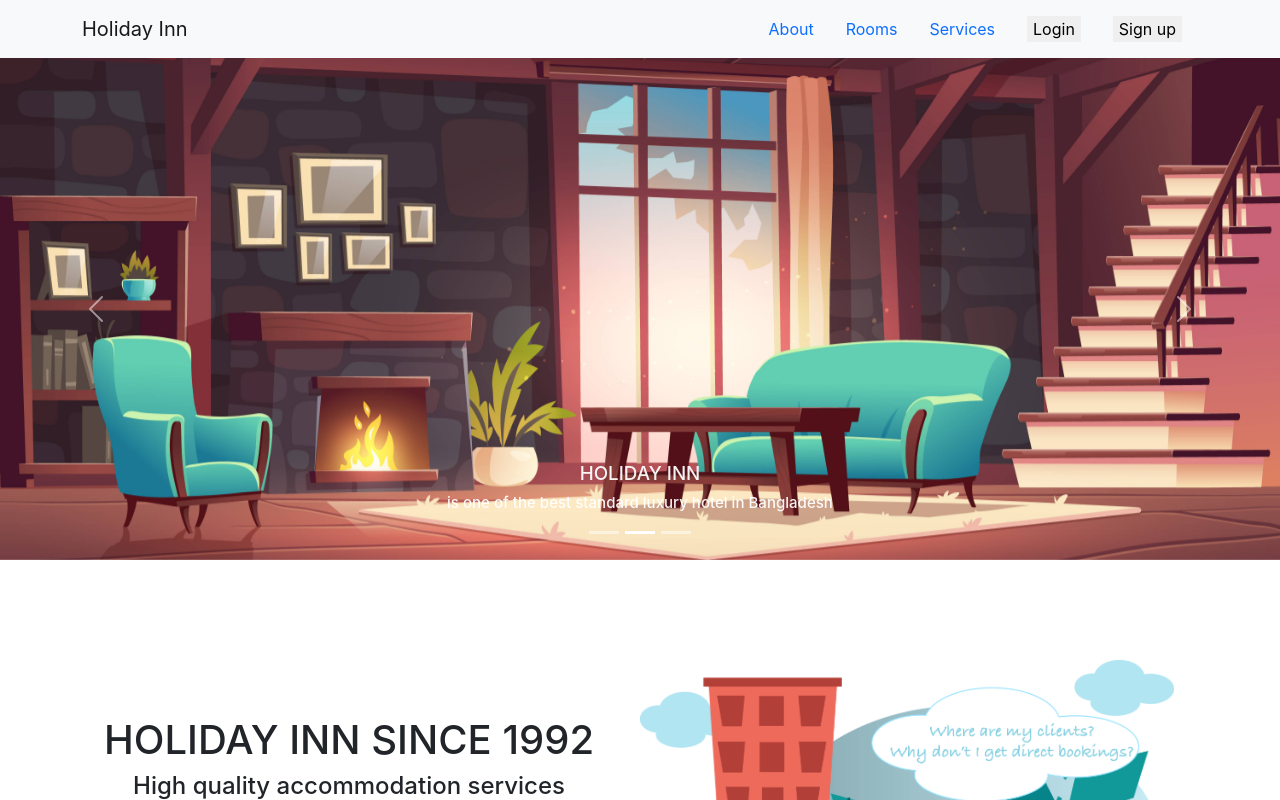
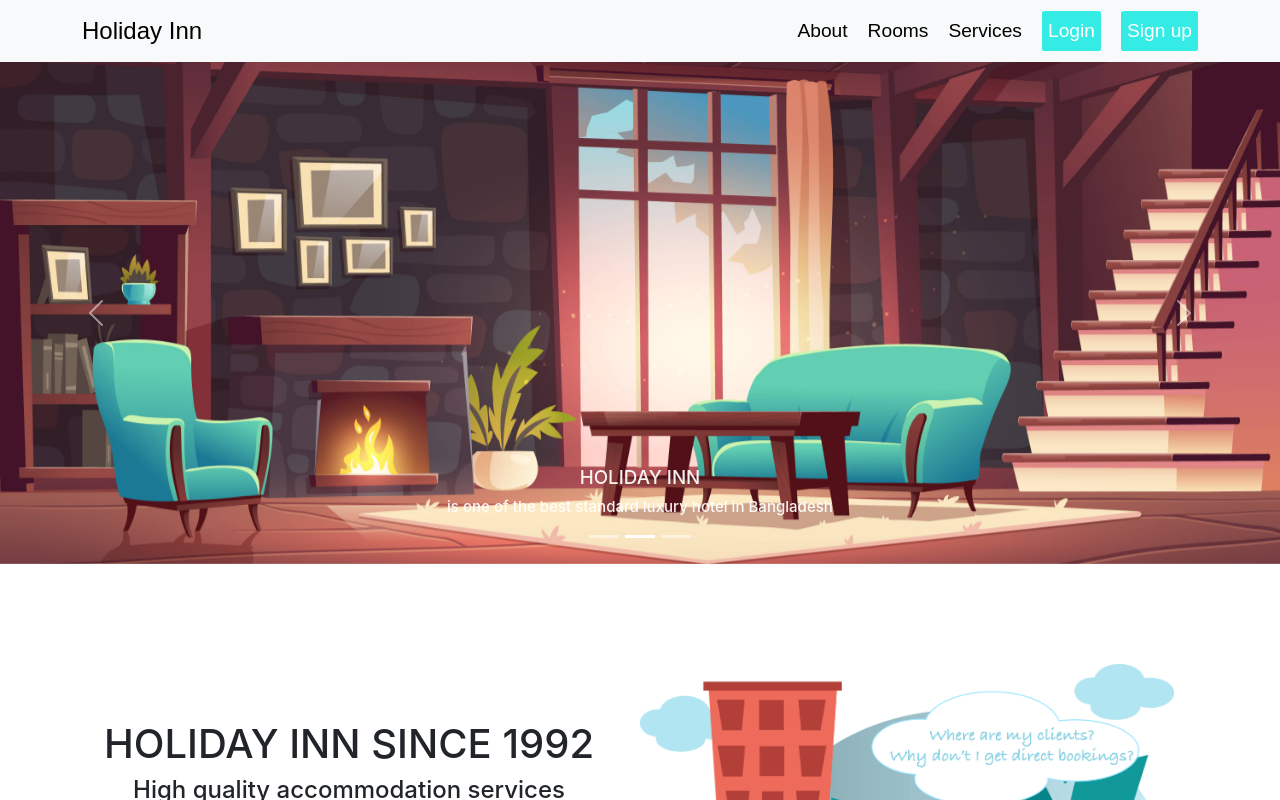
Before and after one commit to RahmanRakib9/Holiday-Inn-Client, a React (Create React App) app: page / in a window 1280 px wide. Shown: the top 800 px of the page. Built offline with nearby package versions, Linux system fonts and the light colour scheme; no server answers; the HTML template or start-up script is replaced by a standard one.

Commit message:
header updated

```diff
--- a/src/Pages/Shared/Header/Header.css
+++ b/src/Pages/Shared/Header/Header.css
@@ -1,3 +1,17 @@
+.link-style{
+     color:black;
+     margin-left: 20px;
+     text-decoration: none;
+     font-size: larger;
+     font-family:Arial, Helvetica, sans-serif;
+}
 .authentication-btn{
      border: none;
+     height: 40px;
+     background-color: #34ebe5;
+     border-radius: 5%;
+     color: white;
+     font-size: larger;
+     font-family:Arial, Helvetica, sans-serif;
+     margin-left: 20px;
 }
--- a/src/Pages/Shared/Header/Header.js
+++ b/src/Pages/Shared/Header/Header.js
@@ -10,19 +10,19 @@
           <>
                <Navbar bg="light" variant="light" sticky="top" collapseOnSelect expand="lg" >
                     <Container>
-                         <Navbar.Brand href="/home#home">Holiday Inn</Navbar.Brand>
+                         <Navbar.Brand href="/" style={{ fontSize: 'x-large', color: "black", fontFamily: 'fantasy' }}>Holiday Inn</Navbar.Brand>
                          <Navbar.Toggle />
                          <Navbar.Collapse className="justify-content-end">
-                              <Nav.Link href='/home#aboutHotel'>About</Nav.Link>
-                              <Nav.Link href='/home#rooms'>Rooms</Nav.Link>
-                              <Nav.Link to="">Services</Nav.Link>
+                              <Link to='/' className='link-style'>About</Link>
+                              <Link to='/' className='link-style'>Rooms</Link>
+                              <Link to="/" className='link-style'>Services</Link>
 
-                              <Nav.Link href='/login'>{user.email ?
+                              <Link to='/login'>{user.email ?
                                    <button className='authentication-btn' onClick={signOutGoogle}>Log out</button> :
                                    <button className='authentication-btn' onClick={signInWithGoogle}>Login</button>
-                              }</Nav.Link>
+                              }</Link>
 
-                              <Nav.Link to="/register"><button className='authentication-btn'>Sign up</button></Nav.Link>
+                              <Link to="/register"><button className='authentication-btn'>Sign up</button></Link>
                          </Navbar.Collapse>
                     </Container>
                </Navbar>
```
